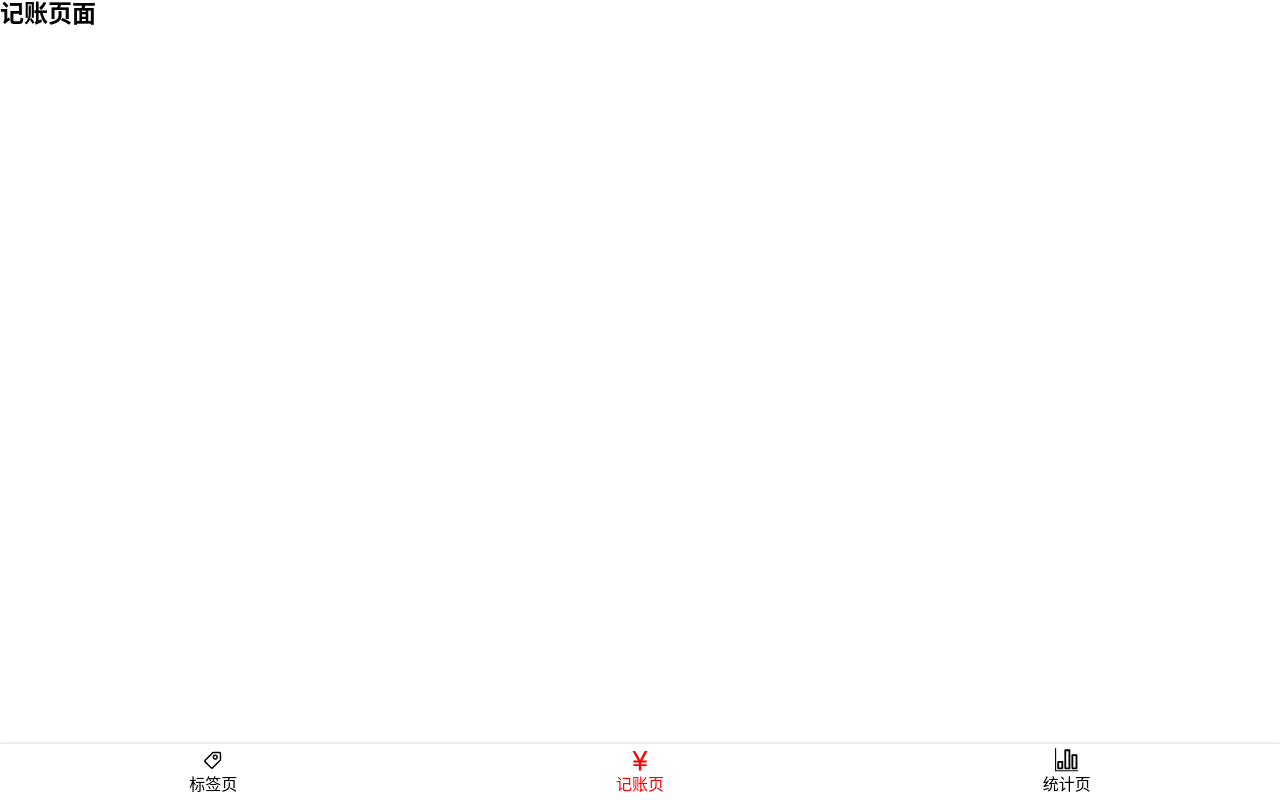
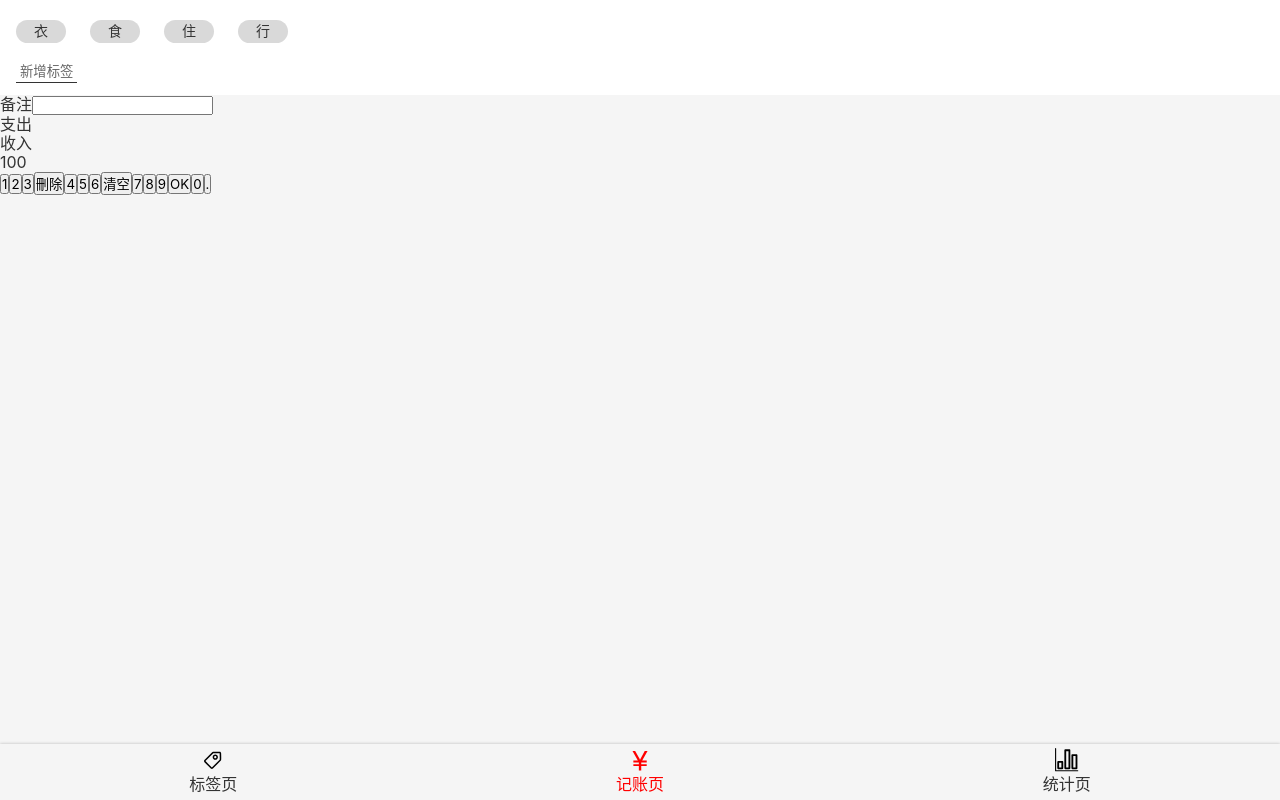
Before and after one commit to li123147/money-3-website1, a React app: page /#/money in a window 1280 px wide. Built offline with nearby package versions, Linux system fonts and the light colour scheme.

Commit message:
完成Money.tsx 之 TagsSection UI

```diff
--- a/src/App.tsx
+++ b/src/App.tsx
@@ -9,10 +9,15 @@
 import Statistics from './views/Statistics';
 import Tags from './views/Tags';
 import NoMatch from './views/NoMatch';
+import styled from 'styled-components';
 
+const AppWrapper = styled.div`
+color:#333;
+`
 
 function App() {
   return (
+    <AppWrapper>
     <Router>
       <Switch>
         <Route path="/tags">
@@ -29,7 +34,8 @@
           <NoMatch />
         </Route>
       </Switch>
-    </Router>
+      </Router>
+    </AppWrapper>
   );
 }
 
--- a/src/index.scss
+++ b/src/index.scss
@@ -26,6 +26,10 @@
     font-family:$font-hei;
     font-size: 16px;
     line-height: 1.2;
+    background: #f5f5f5;
+}
+button{
+  font-family: inherit;
 }
 .icon{
   width: 1em;
--- a/src/views/Money.tsx
+++ b/src/views/Money.tsx
@@ -1,10 +1,72 @@
 import Layout from '../components/Layout';
 import React from 'react';
+import styled from 'styled-components';
+
+const TagsSection = styled.section`
+  background: #FFFFFF; padding: 12px 16px;
+  > ol { margin: 0 -12px;
+    > li{
+       background: #D9D9D9; border-radius: 18px;
+       display:inline-block; padding: 3px 18px;
+       font-size: 14px; margin: 8px 12px;
+    }
+  }
+  > button{
+    background:none; border: none; padding: 2px 4px;
+    border-bottom: 1px solid #333; color: #666;
+    margin-top: 8px;
+  }
+`;
+const NotesSection = styled.section`
+`;
+const CategorySection = styled.section`
+`;
+const NumberPadSection = styled.section`
+`;
 
 function Money() {
     return (
         <Layout>
-            <h2>记账页面</h2>
+            <TagsSection>
+                <ol>
+                    <li>衣</li>
+                    <li>食</li>
+                    <li>住</li>
+                    <li>行</li>
+                </ol>
+                <button>新增标签</button>
+            </TagsSection>
+            <NotesSection>
+                <label>
+                    <span>备注</span>
+                    <input type="text" />
+                </label>
+            </NotesSection>
+            <CategorySection>
+                <ul>
+                    <li>支出</li>
+                    <li>收入</li>
+                </ul>
+            </CategorySection>
+            <NumberPadSection>
+                <div>100</div>
+                <div>
+                    <button>1</button>
+                    <button>2</button>
+                    <button>3</button>
+                    <button>刪除</button>
+                    <button>4</button>
+                    <button>5</button>
+                    <button>6</button>
+                    <button>清空</button>
+                    <button>7</button>
+                    <button>8</button>
+                    <button>9</button>
+                    <button>OK</button>
+                    <button>0</button>
+                    <button>.</button>
+                </div>
+            </NumberPadSection>
         </Layout>
     );
 }
```
